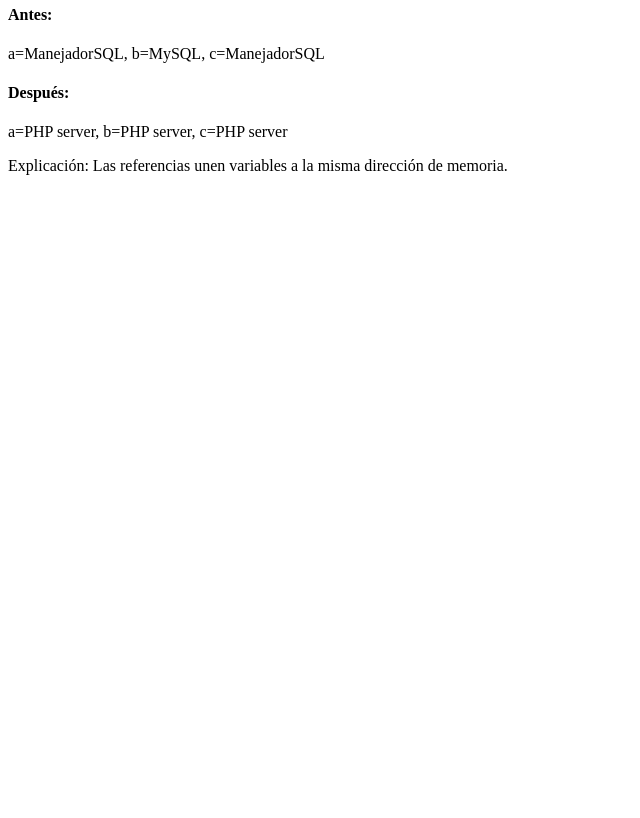
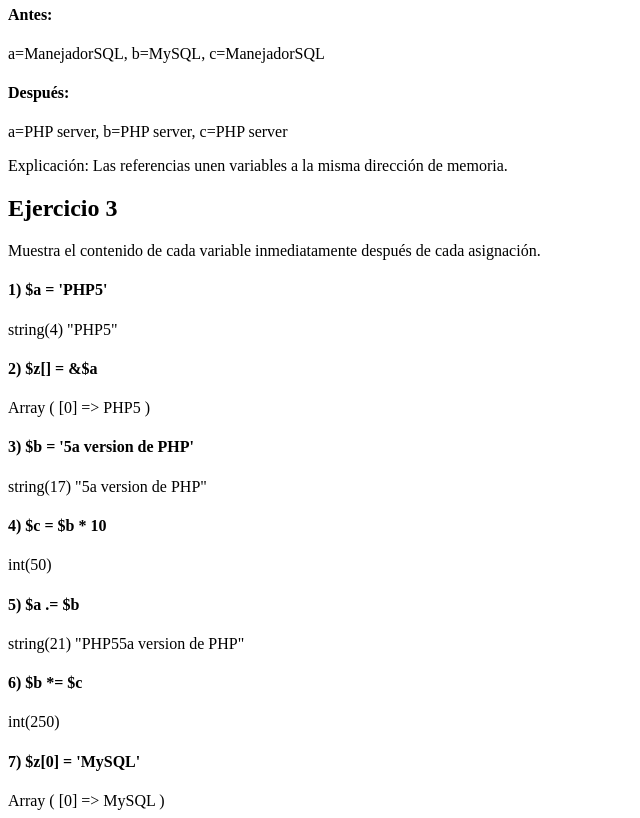
Before and after one commit to KarlaFR05/tecweb, a PHP site: page / in a window 1280 px wide. Shown: the part 368-1186 px from the top of the page, without its empty margins (0-640 px from the left). Before the commit the page ends 543 px from the top, so only its background shows below. Run offline with PHP 8.4, Linux system fonts and the light colour scheme.

Commit message:
Ejercicio 3

```diff
--- a/practicas/p04/index.php
+++ b/practicas/p04/index.php
@@ -49,6 +49,48 @@
 
         unset($a, $b, $c);
     ?>
+    <h2>Ejercicio 3</h2>
+    <p>Muestra el contenido de cada variable inmediatamente después de cada asignación.</p>
+    <?php
+        // 1. Asignación inicial
+        $a = "PHP5";
+        echo "<h4>1) \$a = 'PHP5'</h4>";
+        var_dump($a);
+
+        // 2. Guardar referencia en arreglo
+        $z[] = &$a;
+        echo "<h4>2) \$z[] = &\$a</h4>";
+        print_r($z);
+
+        // 3. Nueva variable
+        $b = "5a version de PHP";
+        echo "<h4>3) \$b = '5a version de PHP'</h4>";
+        var_dump($b);
+
+        // 4. Intento de multiplicar string por número
+        $c = $b * 10;
+        echo "<h4>4) \$c = \$b * 10</h4>";
+        var_dump($c);
+
+        // 5. Concatenación
+        $a .= $b;
+        echo "<h4>5) \$a .= \$b</h4>";
+        var_dump($a);
+
+        // 6. Multiplicación de string por 0
+        $b *= $c;
+        echo "<h4>6) \$b *= \$c</h4>";
+        var_dump($b);
+
+        // 7. Reasignación dentro del arreglo
+        $z[0] = "MySQL";
+        echo "<h4>7) \$z[0] = 'MySQL'</h4>";
+        print_r($z);
+
+        // Liberar variables para evitar conflictos con otros ejercicios
+        unset($a, $b, $c, $z);
+    ?>
+
 
 
 </body>
```
